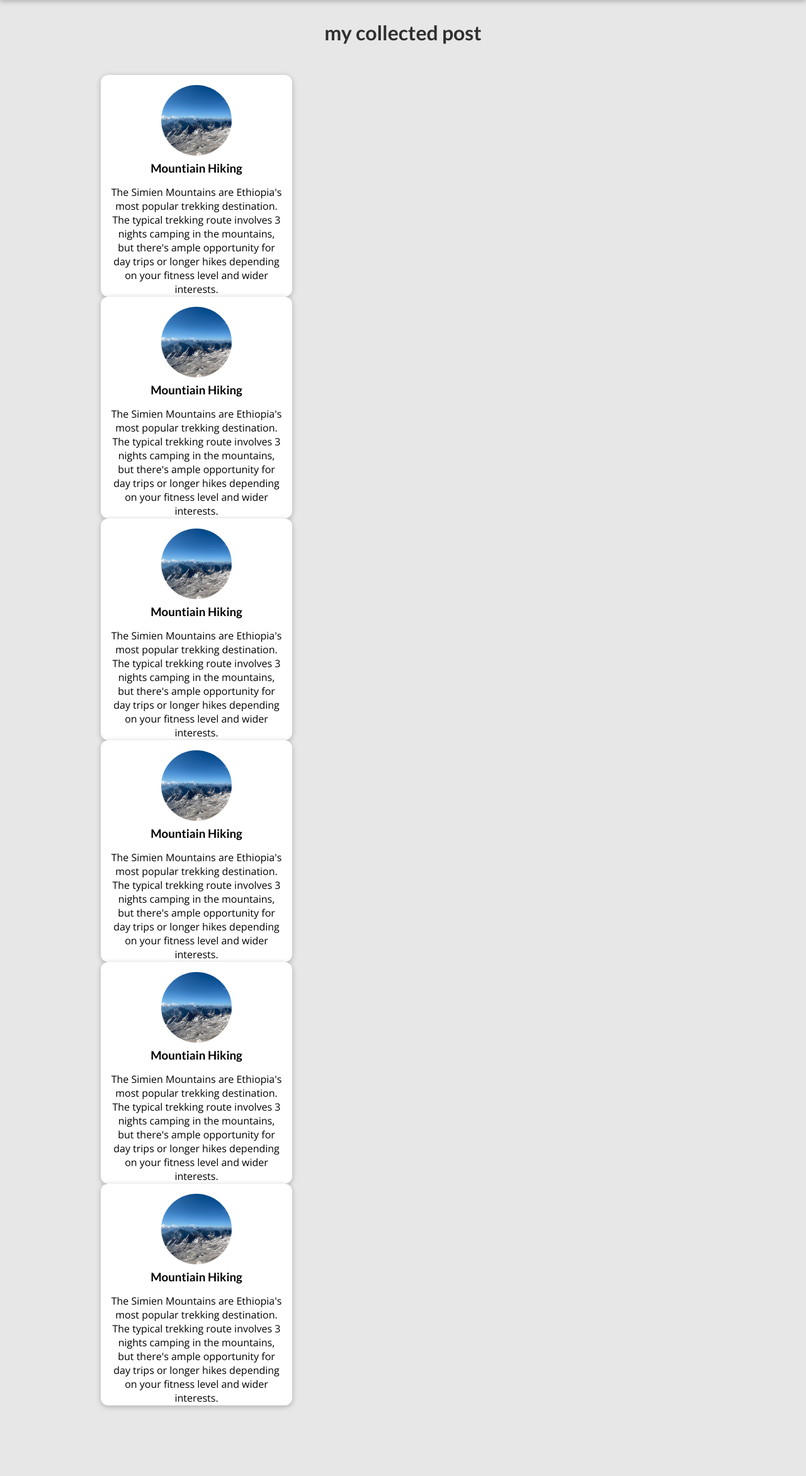
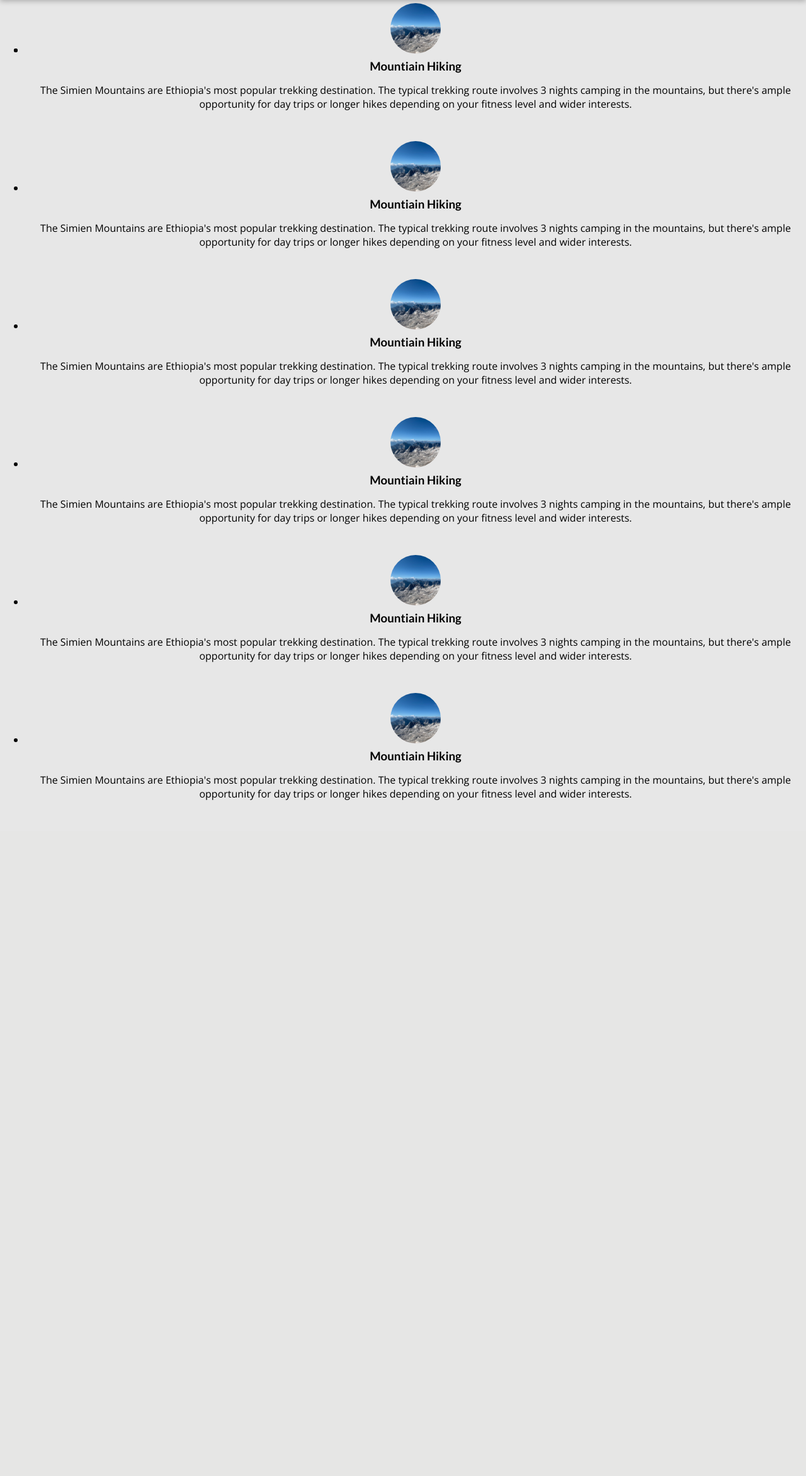
Before and after one commit to Abenezerjr/Blog_page, a Django app: page /posts in a window 1280 px wide. Shown: the part 80-2423 px from the top of the page at 63% size. After the commit the page ends 1350 px from the top, so only its background shows below. Run offline with Django 4.2, Linux system fonts and the light colour scheme.

Commit message:
cut all-post css part

```diff
--- a/blog/static/blog/index.css
+++ b/blog/static/blog/index.css
@@ -120,50 +120,7 @@
 }
 
 /*///////////////all_post file////////////////////////*/
-body {
-  background-color: #e7e7e7;
-}
 
-#main-navigation {
-
-  box-shadow: 0 2px 8px rgba(40, 12, 12, 0.25);
-}
-
-#all-posts {
-  margin: 7rem auto;
-  width: 90%;
-  max-width: 60rem;
-}
-
-#all-posts h2 {
-  text-align: center;
-  font-size: 2rem;
-  color: #2e2e2e;
-  margin: 3rem 0;
-}
-
-ul {
-  list-style: none;
-  margin: 0;
-  padding: 0;
-  display: grid;
-  grid-template-columns: repeat(auto-fill, minmax(17rem, 1fr));
-  gap: 1.5rem;
-}
-
-.post img {
-  width: 7rem;
-  height: 7rem;
-}
-
-.post a {
-  height: 22rem;
-  transform-origin: center;
-  box-shadow: 0 2px 8px rgba(0, 0, 0, 0.25);
-  border-radius: 12px;
-  background-color: white;
-
-}
 /*///////////////post_datalist file////////////////////////*/
 body {
   background-color: #e7e7e7;
```
